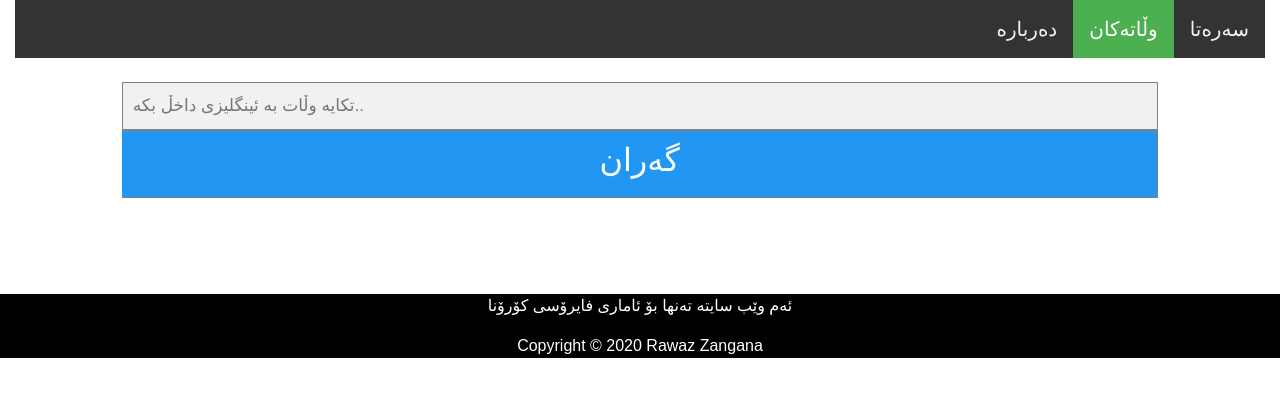
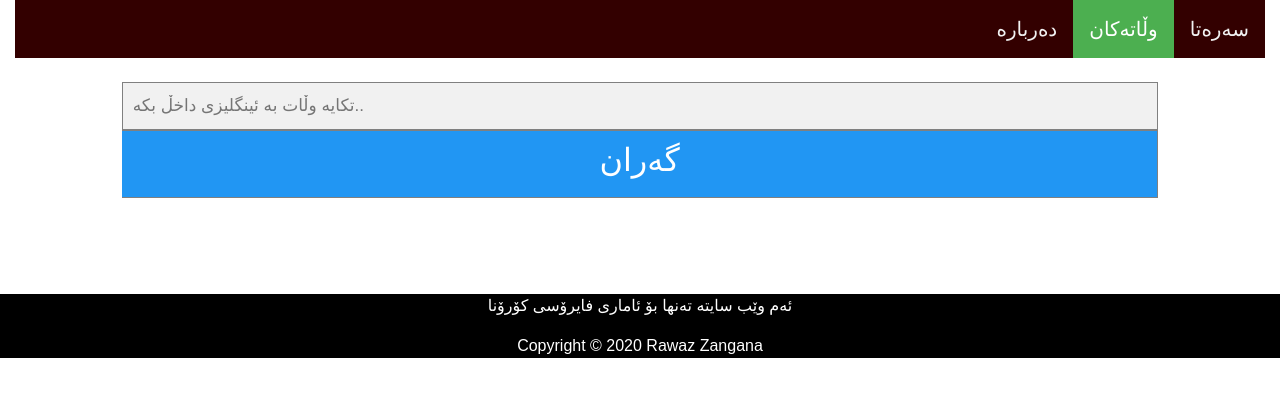
Before and after one commit to Zangana/Zangana.github.io, a plain HTML site: page countries.html in a window 1280 px wide. Drawn offline with nearby package versions, Linux system fonts and the light colour scheme; no server answers.

Commit message:
Update countries.html
changed something

```diff
--- a/countries.html
+++ b/countries.html
@@ -12,7 +12,7 @@
 
             .topnav {
               overflow: hidden;
-              background-color: #333;
+              background-color: #300;
             }
 
             .topnav a {
```
